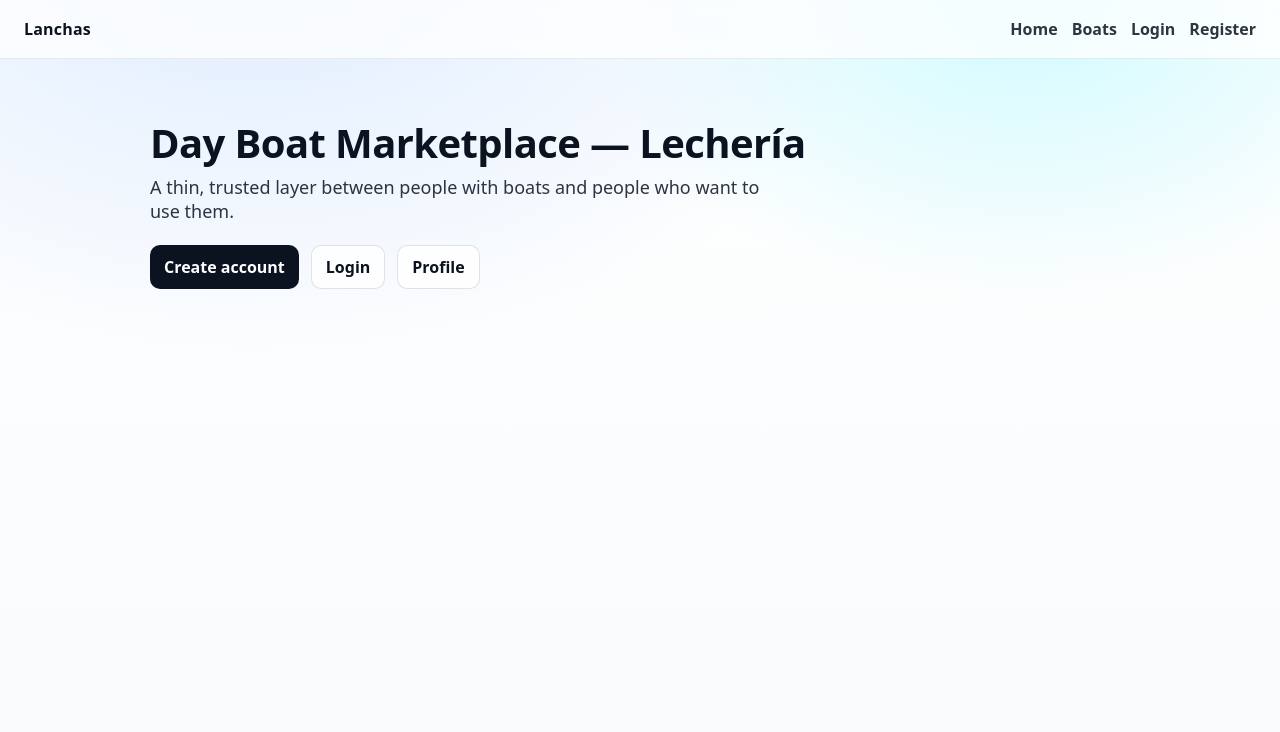
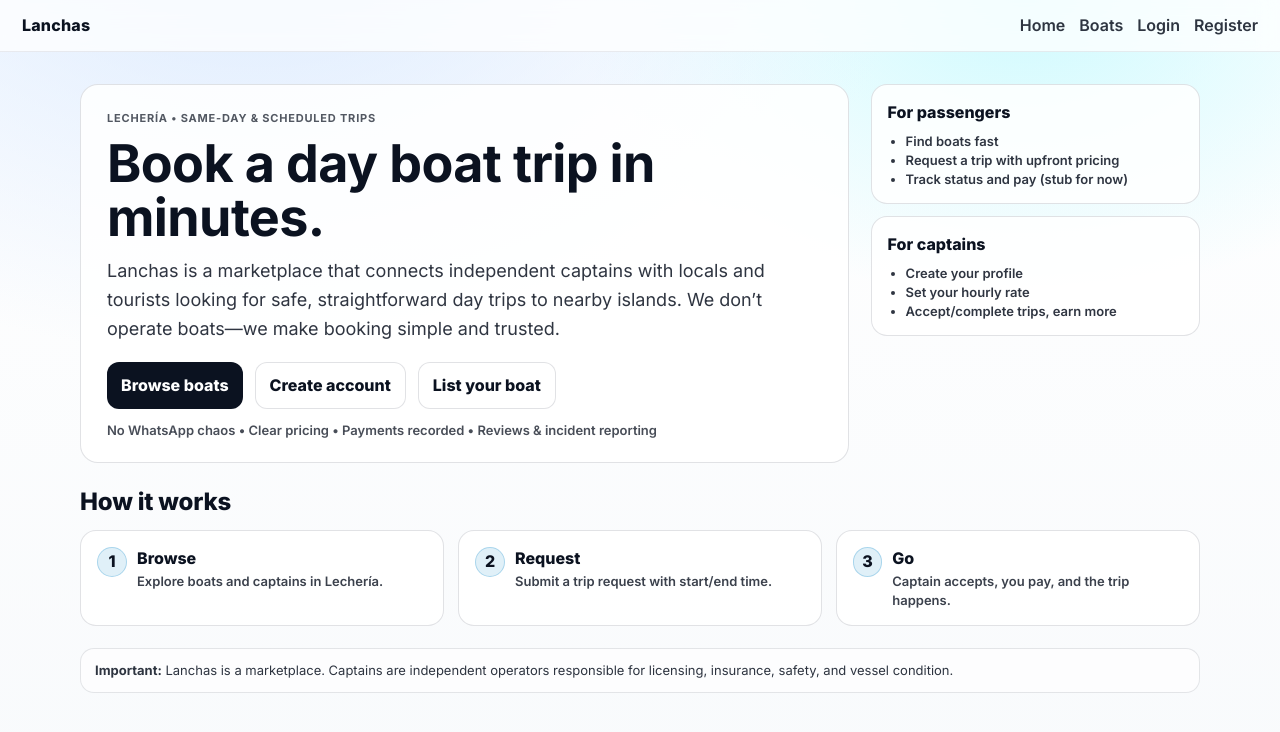
Before and after one commit to andresegm/lanchas, a Next.js app in the folder apps/web/: page / in a window 1280 px wide. Shown: the top 732 px of the page. Built offline with nearby package versions, Linux system fonts and the light colour scheme; no server answers.

Commit message:
Improve landing page typography and layout

```diff
--- a/apps/web/src/app/layout.module.css
+++ b/apps/web/src/app/layout.module.css
@@ -1,19 +1,18 @@
 .body {
     margin: 0;
-    font-family: ui-sans-serif, system-ui, -apple-system, Segoe UI, Roboto, Helvetica, Arial, "Apple Color Emoji",
-        "Segoe UI Emoji";
     color: #0b1220;
     background: radial-gradient(1200px 800px at 20% -10%, #dbeafe 0%, transparent 55%),
         radial-gradient(900px 600px at 80% 0%, #cffafe 0%, transparent 50%),
         linear-gradient(#ffffff, #f8fafc);
     min-height: 100vh;
+    line-height: 1.45;
 }
 
 .header {
     display: flex;
     align-items: center;
     justify-content: space-between;
-    padding: 18px 24px;
+    padding: 14px 22px;
     border-bottom: 1px solid rgba(15, 23, 42, 0.08);
     background: rgba(255, 255, 255, 0.75);
     backdrop-filter: blur(10px);
@@ -22,7 +21,7 @@
 }
 
 .brand {
-    font-weight: 700;
+    font-weight: 800;
     letter-spacing: 0.2px;
 }
 
@@ -43,7 +42,7 @@
 }
 
 .main {
-    max-width: 980px;
+    max-width: 1120px;
     margin: 0 auto;
-    padding: 28px 20px 56px;
+    padding: 22px 22px 64px;
 }
--- a/apps/web/src/app/layout.tsx
+++ b/apps/web/src/app/layout.tsx
@@ -1,6 +1,12 @@
 import type { ReactNode } from "react";
+import { Inter } from "next/font/google";
 import styles from "./layout.module.css";
 import { Nav } from "./_components/Nav";
+
+const inter = Inter({
+    subsets: ["latin"],
+    display: "swap"
+});
 
 export const metadata = {
     title: "Lanchas — Day Boat Marketplace",
@@ -10,7 +16,7 @@ export const metadata = {
 export default function RootLayout({ children }: { children: ReactNode }) {
     return (
         <html lang="en">
-            <body className={styles.body}>
+            <body className={`${styles.body} ${inter.className}`}>
                 <header className={styles.header}>
                     <div className={styles.brand}>Lanchas</div>
                     <nav className={styles.nav}>
--- a/apps/web/src/app/page.module.css
+++ b/apps/web/src/app/page.module.css
@@ -1,25 +1,62 @@
 .wrap {
-    padding: 34px 0;
+    padding: 10px 0 34px;
+}
+
+.hero {
+    display: grid;
+    grid-template-columns: 1.4fr 0.6fr;
+    gap: 22px;
+    align-items: start;
+}
+
+.heroLeft {
+    padding: 26px 26px 22px;
+    border-radius: 18px;
+    background: rgba(255, 255, 255, 0.85);
+    border: 1px solid rgba(15, 23, 42, 0.12);
+}
+
+.heroRight {
+    display: grid;
+    gap: 12px;
+}
+
+.kicker {
+    font-size: 11px;
+    font-weight: 700;
+    letter-spacing: 0.8px;
+    text-transform: uppercase;
+    opacity: 0.7;
+    margin-bottom: 10px;
 }
 
 .h1 {
-    font-size: 40px;
-    line-height: 1.1;
-    margin: 0 0 10px;
+    font-size: 52px;
+    line-height: 1.04;
+    margin: 0 0 12px;
     letter-spacing: -0.6px;
 }
 
 .p {
-    margin: 0 0 22px;
+    margin: 0 0 18px;
     font-size: 18px;
+    line-height: 1.6;
     opacity: 0.85;
-    max-width: 60ch;
+    max-width: 70ch;
+}
+
+.micro {
+    margin-top: 12px;
+    font-size: 13px;
+    opacity: 0.75;
+    font-weight: 600;
 }
 
 .ctaRow {
     display: flex;
     gap: 12px;
     flex-wrap: wrap;
+    margin-top: 6px;
 }
 
 .primary,
@@ -27,9 +64,9 @@
     display: inline-flex;
     align-items: center;
     justify-content: center;
-    padding: 10px 14px;
-    border-radius: 10px;
-    font-weight: 700;
+    padding: 11px 14px;
+    border-radius: 12px;
+    font-weight: 800;
     text-decoration: none;
 }
 
@@ -48,3 +85,100 @@
 .secondary:hover {
     transform: translateY(-1px);
 }
+
+.statCard {
+    padding: 16px 16px 14px;
+    border-radius: 16px;
+    background: rgba(255, 255, 255, 0.85);
+    border: 1px solid rgba(15, 23, 42, 0.12);
+}
+
+.statTitle {
+    font-weight: 800;
+    margin-bottom: 8px;
+}
+
+.ul {
+    margin: 0;
+    padding-left: 18px;
+    opacity: 0.85;
+    font-weight: 600;
+    font-size: 13px;
+}
+
+.section {
+    margin-top: 22px;
+}
+
+.h2 {
+    margin: 0 0 10px;
+    letter-spacing: -0.2px;
+    font-weight: 800;
+}
+
+.steps {
+    display: grid;
+    grid-template-columns: repeat(3, minmax(0, 1fr));
+    gap: 14px;
+}
+
+.step {
+    display: flex;
+    gap: 10px;
+    padding: 16px;
+    border-radius: 16px;
+    background: rgba(255, 255, 255, 0.85);
+    border: 1px solid rgba(15, 23, 42, 0.12);
+}
+
+.stepNum {
+    width: 28px;
+    height: 28px;
+    border-radius: 999px;
+    display: inline-flex;
+    align-items: center;
+    justify-content: center;
+    font-weight: 800;
+    background: rgba(2, 132, 199, 0.12);
+    border: 1px solid rgba(2, 132, 199, 0.25);
+}
+
+.stepTitle {
+    font-weight: 800;
+    margin-bottom: 2px;
+}
+
+.stepText {
+    font-size: 13px;
+    opacity: 0.8;
+    font-weight: 600;
+}
+
+.disclaimer {
+    padding: 12px 14px;
+    border-radius: 14px;
+    background: rgba(255, 255, 255, 0.75);
+    border: 1px solid rgba(15, 23, 42, 0.12);
+    font-size: 13px;
+    opacity: 0.85;
+}
+
+@media (max-width: 920px) {
+    .hero {
+        grid-template-columns: 1fr;
+    }
+
+    .steps {
+        grid-template-columns: 1fr;
+    }
+}
+
+@media (max-width: 520px) {
+    .h1 {
+        font-size: 40px;
+    }
+
+    .heroLeft {
+        padding: 18px 18px 16px;
+    }
+}
--- a/apps/web/src/app/page.tsx
+++ b/apps/web/src/app/page.tsx
@@ -3,21 +3,86 @@ import styles from "./page.module.css";
 export default function HomePage() {
     return (
         <div className={styles.wrap}>
-            <h1 className={styles.h1}>Day Boat Marketplace — Lechería</h1>
+            <section className={styles.hero}>
+                <div className={styles.heroLeft}>
+                    <div className={styles.kicker}>Lechería • Same-day & scheduled trips</div>
+                    <h1 className={styles.h1}>Book a day boat trip in minutes.</h1>
                     <p className={styles.p}>
-                A thin, trusted layer between people with boats and people who want to use them.
+                        Lanchas is a marketplace that connects independent captains with locals and tourists looking for
+                        safe, straightforward day trips to nearby islands. We don’t operate boats—we make booking simple
+                        and trusted.
                     </p>
+
                     <div className={styles.ctaRow}>
-                <a className={styles.primary} href="/register">
+                        <a className={styles.primary} href="/boats">
+                            Browse boats
+                        </a>
+                        <a className={styles.secondary} href="/register">
                             Create account
                         </a>
-                <a className={styles.secondary} href="/login">
-                    Login
-                </a>
-                <a className={styles.secondary} href="/profile">
-                    Profile
+                        <a className={styles.secondary} href="/captain">
+                            List your boat
                         </a>
                     </div>
+
+                    <div className={styles.micro}>
+                        No WhatsApp chaos • Clear pricing • Payments recorded • Reviews & incident reporting
+                    </div>
+                </div>
+
+                <div className={styles.heroRight}>
+                    <div className={styles.statCard}>
+                        <div className={styles.statTitle}>For passengers</div>
+                        <ul className={styles.ul}>
+                            <li>Find boats fast</li>
+                            <li>Request a trip with upfront pricing</li>
+                            <li>Track status and pay (stub for now)</li>
+                        </ul>
+                    </div>
+                    <div className={styles.statCard}>
+                        <div className={styles.statTitle}>For captains</div>
+                        <ul className={styles.ul}>
+                            <li>Create your profile</li>
+                            <li>Set your hourly rate</li>
+                            <li>Accept/complete trips, earn more</li>
+                        </ul>
+                    </div>
+                </div>
+            </section>
+
+            <section className={styles.section}>
+                <h2 className={styles.h2}>How it works</h2>
+                <div className={styles.steps}>
+                    <div className={styles.step}>
+                        <div className={styles.stepNum}>1</div>
+                        <div className={styles.stepBody}>
+                            <div className={styles.stepTitle}>Browse</div>
+                            <div className={styles.stepText}>Explore boats and captains in Lechería.</div>
+                        </div>
+                    </div>
+                    <div className={styles.step}>
+                        <div className={styles.stepNum}>2</div>
+                        <div className={styles.stepBody}>
+                            <div className={styles.stepTitle}>Request</div>
+                            <div className={styles.stepText}>Submit a trip request with start/end time.</div>
+                        </div>
+                    </div>
+                    <div className={styles.step}>
+                        <div className={styles.stepNum}>3</div>
+                        <div className={styles.stepBody}>
+                            <div className={styles.stepTitle}>Go</div>
+                            <div className={styles.stepText}>Captain accepts, you pay, and the trip happens.</div>
+                        </div>
+                    </div>
+                </div>
+            </section>
+
+            <section className={styles.section}>
+                <div className={styles.disclaimer}>
+                    <strong>Important:</strong> Lanchas is a marketplace. Captains are independent operators responsible
+                    for licensing, insurance, safety, and vessel condition.
+                </div>
+            </section>
         </div>
     );
 }
```
Lines whose indentation alone changed are shown as unchanged.
